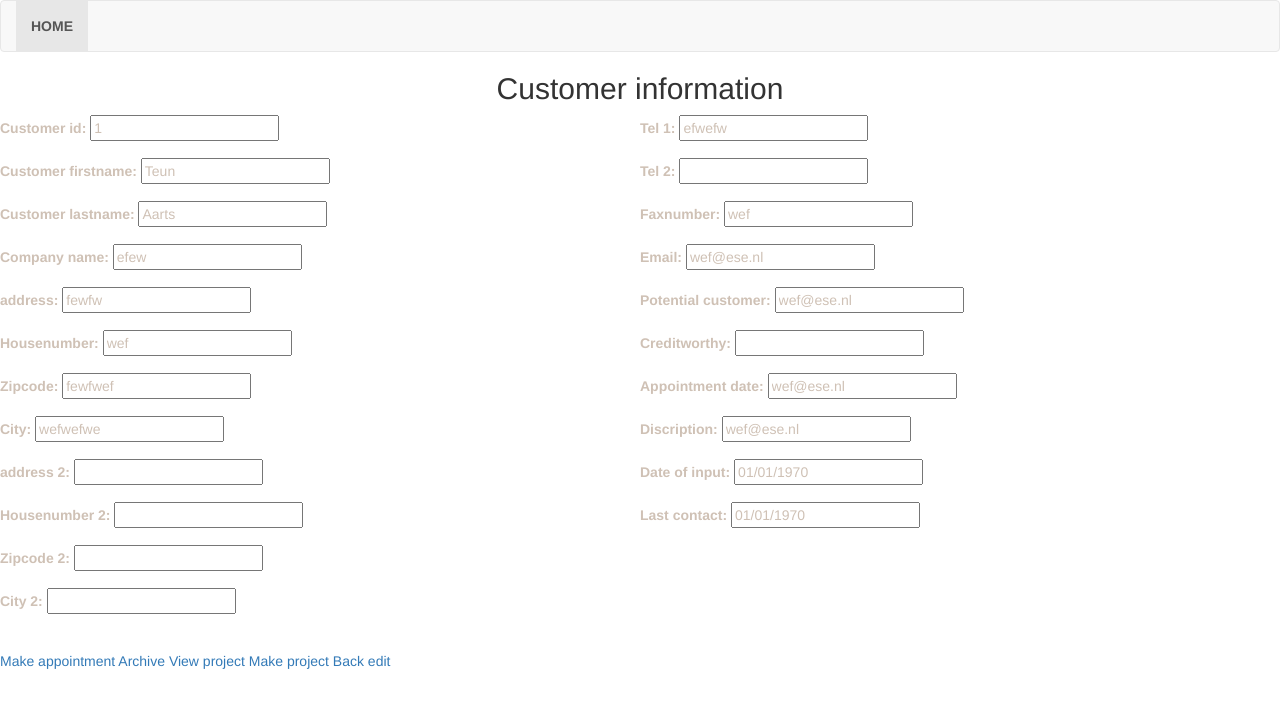
After one commit to Teunimli/Groep1-Barroc-it, a PHP site: page /barroc-itPR/views/customers/customerinfo.php?id=1 in a window 1280 px wide. The commit adds this page. Shown: the top 708 px of the page. Run offline with PHP 8.4, Linux system fonts and the light colour scheme; data comes from the database, SQL or seed files in the repository; data that the repository does not hold is empty; some libraries are stand-ins or nearby versions.

Commit message:
nieuwe versie #TEAMKOMMA

```diff
--- a/3C. Werkende webapplicatie/barroc-it_jorrit/barroc-itPR/app/controllers/authController.php
+++ b/3C. Werkende webapplicatie/barroc-it_jorrit/barroc-itPR/app/controllers/authController.php
@@ -45,7 +45,6 @@ function login($username, $password, $db) {
             $_SESSION['username'] = $user['username'];
             $_SESSION['id'] = $user['id'];
             $_SESSION['role_id'] = $user['role_id'];
-            var_dump($user['username']);
            // session_destroy();
            // session_unset();
         }
--- a/3C. Werkende webapplicatie/barroc-it_jorrit/barroc-itPR/app/controllers/customercontroller.php
+++ b/3C. Werkende webapplicatie/barroc-it_jorrit/barroc-itPR/app/controllers/customercontroller.php
@@ -135,7 +135,7 @@ function add($contact_name, $contact_lastname,
         $q->bindParam(':created_at', $created_at);
         $q->execute();
 
-        header('location:' . HTTP . '/public/index.php');
+        header('location:' . HTTP . '/public/views/dashboard/dashboard.php');
     }
 }
 
@@ -154,7 +154,7 @@ function edit ($id, $contact_name, $contact_lastname,
                                     contact_name = :contact_name,
                                     contact_lastname = :contact_lastname,
                                     companyname = :companyname,
-                                    first_adress = :first_adress,
+                                    first_address = :first_adress,
                                     first_zipcode = :first_zipcode,
                                     first_city = :first_city,
                                     first_housenumber = :first_housenumber,
--- a/3C. Werkende webapplicatie/barroc-it_jorrit/barroc-itPR/public/index.php
+++ b/3C. Werkende webapplicatie/barroc-it_jorrit/barroc-itPR/public/index.php
@@ -19,7 +19,7 @@ $customers = $q->fetchAll();
     <ul class="list-group">
         <?php foreach($customers as $customer): ?>
             <li class="list-group-item">
-                <?= $customer['companyname'] ?>
+                <a href="<?php echo HTTP . 'public/views/customers/customerinfo.php?id=' . $customer['id']?>"><?= $customer['companyname'] ?></a>
                 <a href="<?php echo HTTP . 'public/views/customers/editcustomer.php?id=' . $customer['id']?>">edit</a>
                 <form action="<?php echo HTTP . '/app/controllers/customercontroller.php'?>" method="post">
                     <input type="hidden" name="id" value="<?php echo $customer['id'] ?>">
--- a/3C. Werkende webapplicatie/barroc-it_jorrit/barroc-itPR/public/views/customers/addcustomer.php
+++ b/3C. Werkende webapplicatie/barroc-it_jorrit/barroc-itPR/public/views/customers/addcustomer.php
@@ -9,7 +9,7 @@
             <!-- Collection of nav links and other content for toggling -->
             <div id="navbarCollapse" class="collapse navbar-collapse">
                 <ul class="nav navbar-nav">
-                    <li class="active"><a href="#">Home</a></li>
+                    <li class="active"><a href="../dashboard/dashboard.php">Home</a></li>
 
                 </ul>
 
--- /dev/null
+++ b/3C. Werkende webapplicatie/barroc-it_jorrit/barroc-itPR/public/views/customers/customerinfo.php
@@ -0,0 +1,169 @@
+<?php require_once '../../header.php';?>
+
+<?php
+$id = $_GET['id'];
+$sql = "SELECT * FROM tbl_customer WHERE id = :id";
+$q= $db->prepare($sql);
+$q->bindParam(':id', $id);
+$q->execute();
+
+$customer = $q->fetch();
+?>
+
+
+<div class="contaier">
+    <header>
+
+
+        <nav role="navigation" class="navbar navbar-default">
+            <!-- Brand and toggle get grouped for better mobile display -->
+
+            <!-- Collection of nav links and other content for toggling -->
+            <div id="navbarCollapse" class="collapse navbar-collapse">
+                <ul class="nav navbar-nav">
+                    <li class="active"><a href="../dashboard/dashboard.php">Home</a></li>
+
+                </ul>
+
+            </div>
+        </nav>
+
+    </header>
+    <div class="container-content">
+        <h2 class="text-center">Customer information</h2>
+        <form action="">
+            <input type="hidden" name="type" value="edit"/>
+            <input type="hidden" name="id" value="<?= $customer['id'] ?>"/>
+            <div class="grid">
+                <div class="col-6">
+                    <div class="form-group">
+                        <label for="customerid">Customer id:</label>
+                        <input type="text" name="firstname" value="<?= $customer['id'] ?>" readonly>
+                    </div>
+                    <div class="form-group">
+                        <label for="firstname">Customer firstname:</label>
+                        <input type="text" name="firstname" value="<?= $customer['contact_name'] ?>" readonly>
+                    </div>
+
+                    <div class="form-group">
+                        <label for="lastname">Customer lastname:</label>
+                        <input type="text" name="lastname" value="<?= $customer['contact_lastname'] ?>" readonly>
+                    </div>
+
+                    <div class="form-group">
+                        <label for="companyname">Company name:</label>
+                        <input type="text" name="companyname" value="<?= $customer['companyname'] ?>" readonly>
+                    </div>
+
+                    <div class="form-group">
+                        <label for="first_adress">address:</label>
+                        <input type="text" name="first_adress"value="<?= $customer['first_adress'] ?>" readonly>
+                    </div>
+
+                    <div class="form-group">
+                        <label for="housenumber">Housenumber:</label>
+                        <input type="text" name="housenumber" value="<?= $customer['first_housenumber'] ?>" readonly>
+                    </div>
+
+                    <div class="form-group">
+                        <label for="zipcode">Zipcode:</label>
+                        <input type="text" name="zipcode" value="<?= $customer['first_zipcode'] ?>" readonly>
+                    </div>
+
+                    <div class="form-group">
+                        <label for="city">City:</label>
+                        <input type="text" name="city" value="<?= $customer['first_city'] ?>" readonly>
+                    </div>
+
+                    <div class="form-group">
+                        <label for="second_adress">address 2:</label>
+                        <input type="text" name="second_adress" value="<?= $customer['second_adress'] ?>" readonly>
+                    </div>
+
+                    <div class="form-group">
+                        <label for="housenumber2">Housenumber 2:</label>
+                        <input type="text" name="housenumber2" value="<?= $customer['second_housenumber'] ?>" readonly>
+                    </div>
+
+                    <div class="form-group">
+                        <label for="zipcode2">Zipcode 2:</label>
+                        <input type="text" name="zipcode2" value="<?= $customer['second_zipcode'] ?>" readonly>
+                    </div>
+
+                    <div class="form-group">
+                        <label for="city2">City 2:</label>
+                        <input type="text" name="city2" value="<?= $customer['second_city'] ?>" readonly>
+                    </div>
+                </div><!--end col-6--->
+
+                    <div class="form-group">
+                        <label for="telephone1">Tel 1:</label>
+                        <input type="text" name="telephone1" value="<?= $customer['first_telephonenumber'] ?>" readonly>
+                    </div>
+
+                    <div class="form-group">
+                        <label for="telephone2">Tel 2:</label>
+                        <input type="text" name="telephone2" value="<?= $customer['second_telephonenumber'] ?>" readonly>
+                    </div>
+
+                    <div class="form-group">
+                        <label for="faxnumber">Faxnumber:</label>
+                        <input type="text" name="faxnumber" value="<?= $customer['fax'] ?>" readonly>
+                    </div>
+
+                    <div class="form-group">
+                        <label for="email">Email:</label>
+                        <input type="email" name="email" value="<?= $customer['email'] ?>" readonly>
+                    </div>
+
+                    <div class="form-group">
+                        <label for="email">Potential customer:</label>
+                        <input type="email" name="email" value="<?= $customer['email'] ?>" readonly>
+                    </div>
+
+                    <div class="form-group">
+                        <label for="creditworthy">Creditworthy:</label>
+                        <input type="email" name="creditworthy" value="<?= $customer['creditworthy'] ?>" readonly>
+                    </div>
+
+                    <div class="form-group">
+                        <label for="email">Appointment date:</label>
+                        <input type="email" name="email" value="<?= $customer['email'] ?>" readonly>
+                    </div>
+
+                    <div class="form-group">
+                        <label for="email">Discription:</label>
+                        <input type="email" name="email" value="<?= $customer['email'] ?>" readonly>
+                    </div>
+
+                    <div class="form-group">
+                        <label for="created_at">Date of input:</label>
+                        <input type="text" name="created_at" value="<?= date('m/d/Y', $customer['created_at']); ?>" readonly>
+                    </div>
+
+                    <div class="form-group">
+                        <label for="updated_at">Last contact:</label>
+                        <input type="text" name="updated_at" value="<?= date('m/d/Y', $customer['updated_at']); ?>" readonly>
+                    </div>
+                </div><!--end col-6--->
+
+            </div><!--end grid--->
+        </form>
+        <div class="buttons">
+            <a href="">Make appointment</a>
+            <a href="">Archive</a>
+            <a href="">View project</a>
+            <a href="">Make project</a>
+            <a href="">Back</a>
+            <a href="<?php echo HTTP . '/../public/views/customers/editcustomer.php?id=' . $customer['id']?>">edit</a>
+
+
+
+        </div><!--end buttons-->
+
+    </div><!--end container-content-->
+</div><!--end container--->
+
+
+
+<?php require_once __DIR__ . '/../../footer.php';?>
--- a/3C. Werkende webapplicatie/barroc-it_jorrit/barroc-itPR/public/views/customers/editcustomer.php
+++ b/3C. Werkende webapplicatie/barroc-it_jorrit/barroc-itPR/public/views/customers/editcustomer.php
@@ -20,7 +20,7 @@ $contact = $q->fetch();
             <!-- Collection of nav links and other content for toggling -->
             <div id="navbarCollapse" class="collapse navbar-collapse">
                 <ul class="nav navbar-nav">
-                    <li class="active"><a href="#">Home</a></li>
+                    <li class="active"><a href="../dashboard/dashboard.php">Home</a></li>
 
                 </ul>
 
```
Also changed, not shown: 3C. Werkende webapplicatie/barroc-it_jorrit/barroc-itPR/public/views/dashboard/dashboard.php (+30 -3 lines).
